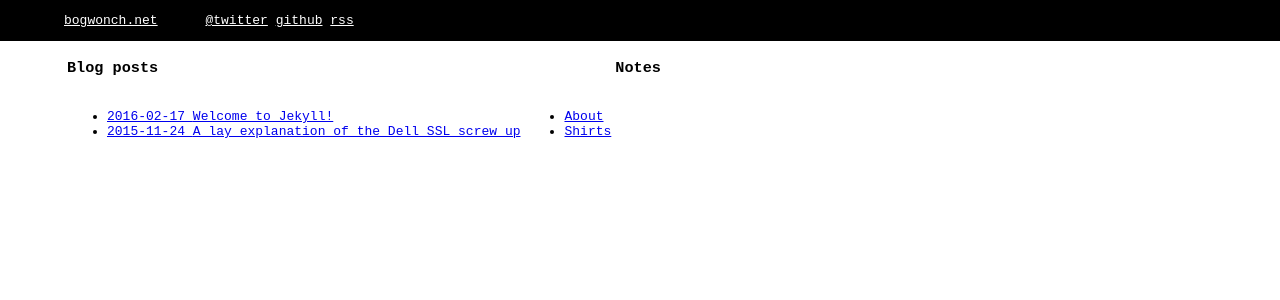
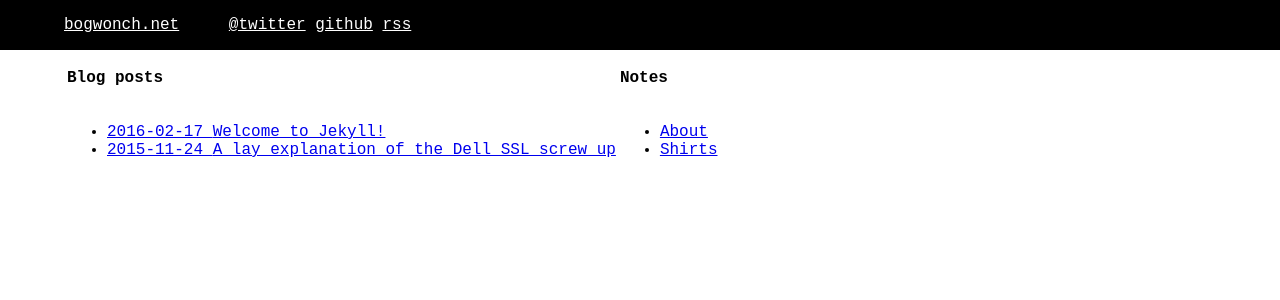
Before and after one commit to bogwonch/bogwonch.github.io, a Jekyll site: the page built from index.html, in a window 1280 px wide. Shown: the top 300 px of the page. Built offline with Jekyll 4.4.1, drawn with Linux system fonts in a browser that asks for light colours.

Commit message:
fixed some formatting things

```diff
--- a/css/main.sass
+++ b/css/main.sass
@@ -7,7 +7,8 @@ $color-fg: black
 $color-bg: white
 
 *
-  font-family: $font-family
+  font-family: PragmataPro, $font-family
+  font-size: inherit
 
 body
   margin-left: 0
@@ -23,6 +24,11 @@ section
   margin-left: auto
   margin-right: auto
   display: block
+
+table.front-page
+  tr
+    td
+      width: 50%
 
 .posts
   float: left
--- a/index.html
+++ b/index.html
@@ -2,9 +2,9 @@
 layout: default
 ---
 <nav>
-  <table>
+  <table class='front-page'>
     <tr>
-      <td><h1>Blog posts</h1><td>
+      <td><h1>Blog posts</h1></td>
       <td><h1>Notes</h1></td>
     </tr>
     <tr>
```
